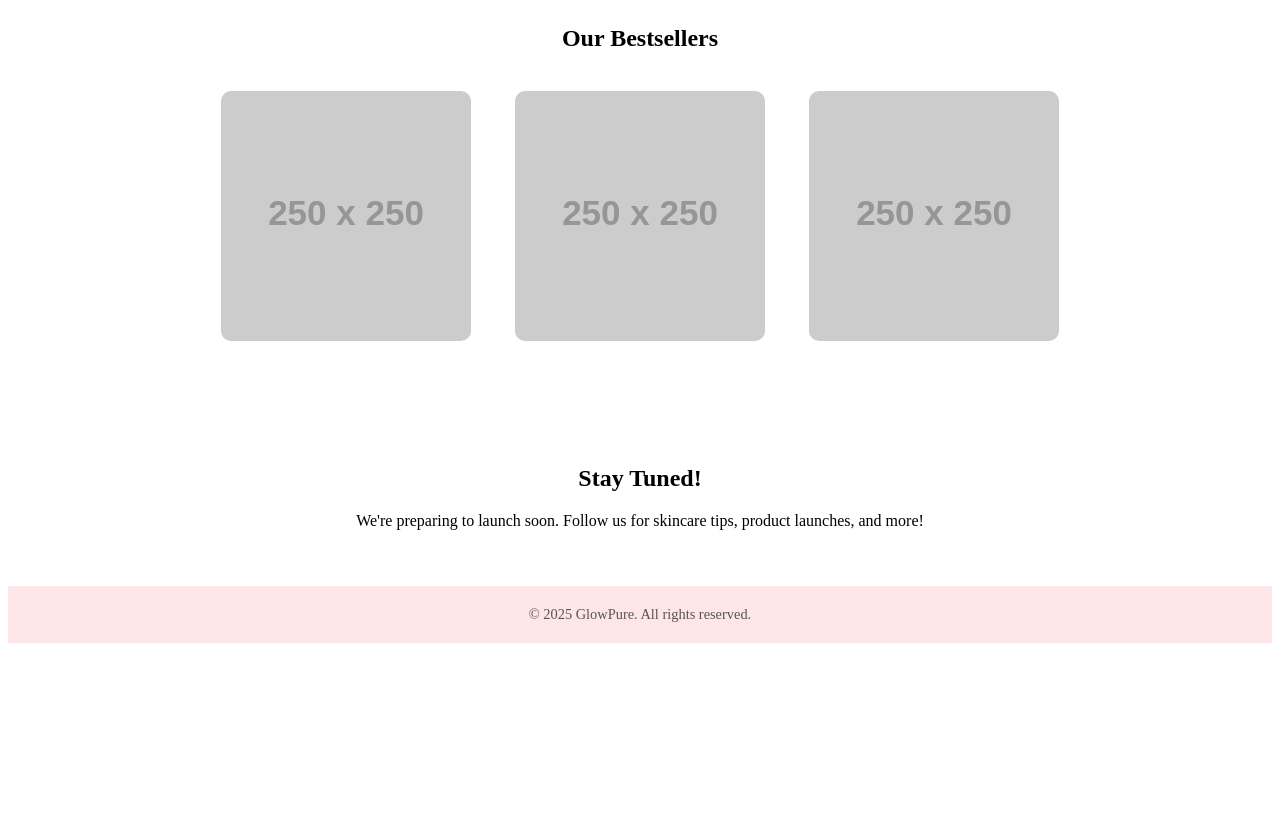
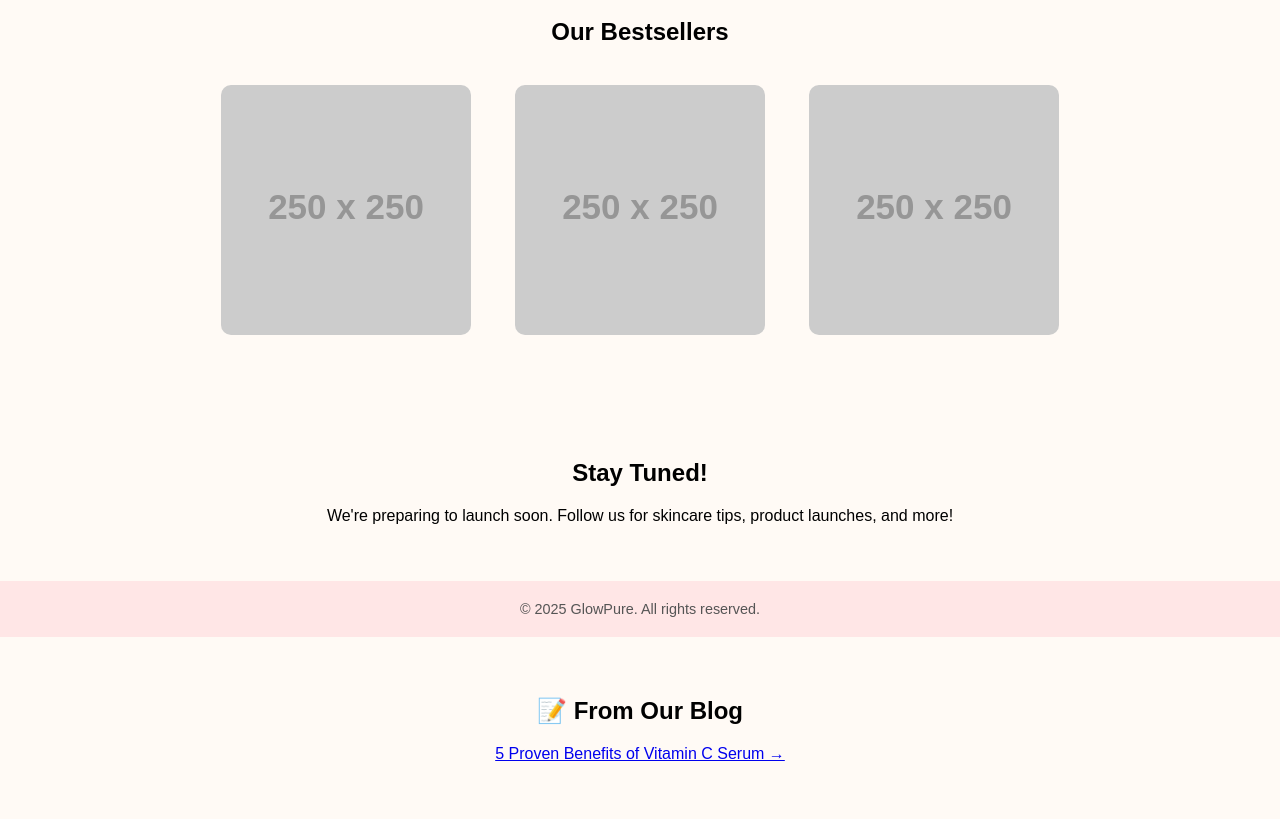
Before and after one commit to Brundhasri26/glowup-skincare, a plain HTML site: page index.html in a window 1280 px wide. Shown: the part 622-1441 px from the top of the page. Before the commit the page ends 1273 px from the top, so only its background shows below. Drawn offline with Linux system fonts and the light colour scheme; placeholder pictures from the web are drawn by us.

Commit message:
Update index.html

```diff
--- a/index.html
+++ b/index.html
@@ -7,10 +7,6 @@
   <meta name="keywords" content="natural skincare, glowpure, organic face serum, skincare for glow, vitamin c serum">
   <meta name="viewport" content="width=device-width, initial-scale=1.0">
   <style>
-    <section>
-  <h2>📝 From Our Blog</h2>
-  <p><a href="blog/vitamin-c-benefits.html">5 Proven Benefits of Vitamin C Serum →</a></p>
-</section>
 
     body {
       font-family: Arial, sans-serif;
@@ -92,6 +88,10 @@
 <footer>
   &copy; 2025 GlowPure. All rights reserved.
 </footer>
+<section>
+  <h2>📝 From Our Blog</h2>
+  <p><a href="blog/vitamin-c-benefits.html">5 Proven Benefits of Vitamin C Serum →</a></p>
+</section>
 
 </body>
 </html>
```
